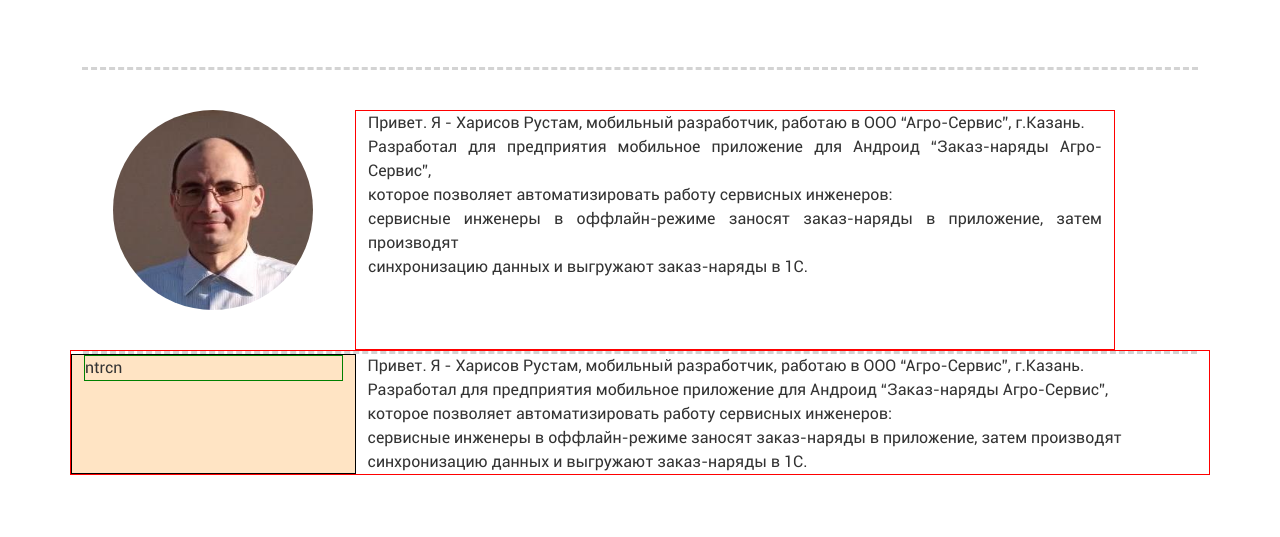
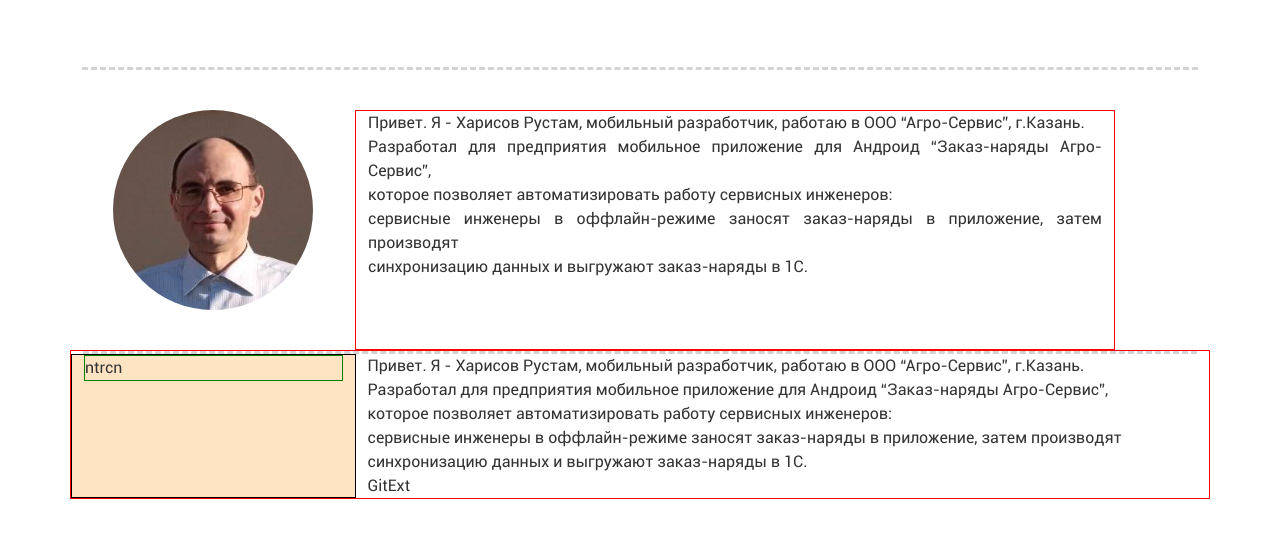
Before and after one commit to hri75/hri75.github.io, a plain HTML site: page index.html in a window 1280 px wide. Shown: the part 157-694 px from the top of the page. Drawn offline with Linux system fonts and the light colour scheme.

Commit message:
Add word GitExt

```diff
--- a/index.html
+++ b/index.html
@@ -61,7 +61,7 @@
                 <p class="rust_text_align_justify">которое позволяет автоматизировать работу сервисных инженеров:</p>
                 <p class="rust_text_align_justify">сервисные инженеры в оффлайн-режиме заносят заказ-наряды в приложение, затем производят</p>
                 <p class="rust_text_align_justify">синхронизацию данных и выгружают заказ-наряды в 1С.</p>
-                <p class="rust_text_align_justify"></p>
+                <p class="rust_text_align_justify">GitExt</p>
                 <p class="rust_text_align_justify"></p>
                 <p class="rust_text_align_justify"></p>
             </div>
```
